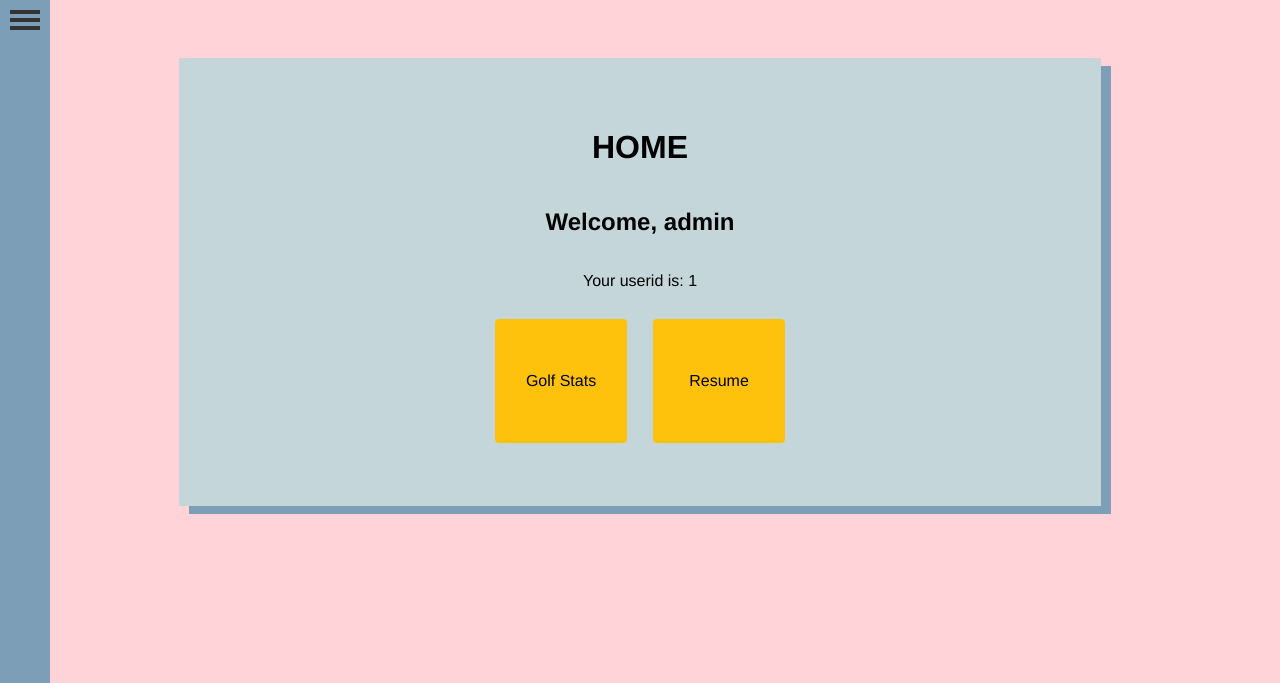
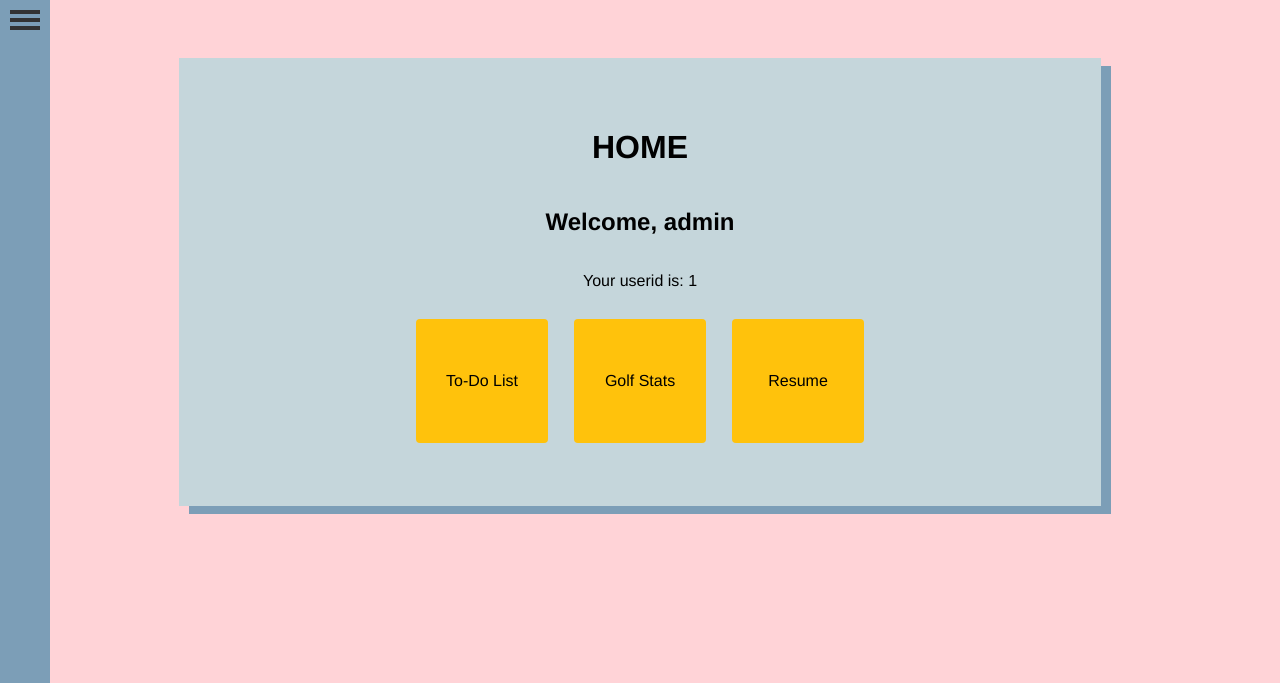
Before and after one commit to Rory3140/LoginPage, a PHP site: page /home.php in a window 1280 px wide. Shown: the top 683 px of the page. Run offline with PHP 8.4, Linux system fonts and the light colour scheme; a user stored in the database is signed in.

Commit message:
added todo list to homepage

```diff
--- a/home.php
+++ b/home.php
@@ -50,6 +50,7 @@ $username = $_SESSION['username'];
         </p>
 
         <div id="applist">
+            <a href="" class="button" id="app">To-Do List</a>
             <a href="../golfStats/golfstats.php" class="button" id="app">Golf Stats</a>
             <a href="../resume/index.html" class="button" id="app">Resume</a>
         </div>
```
